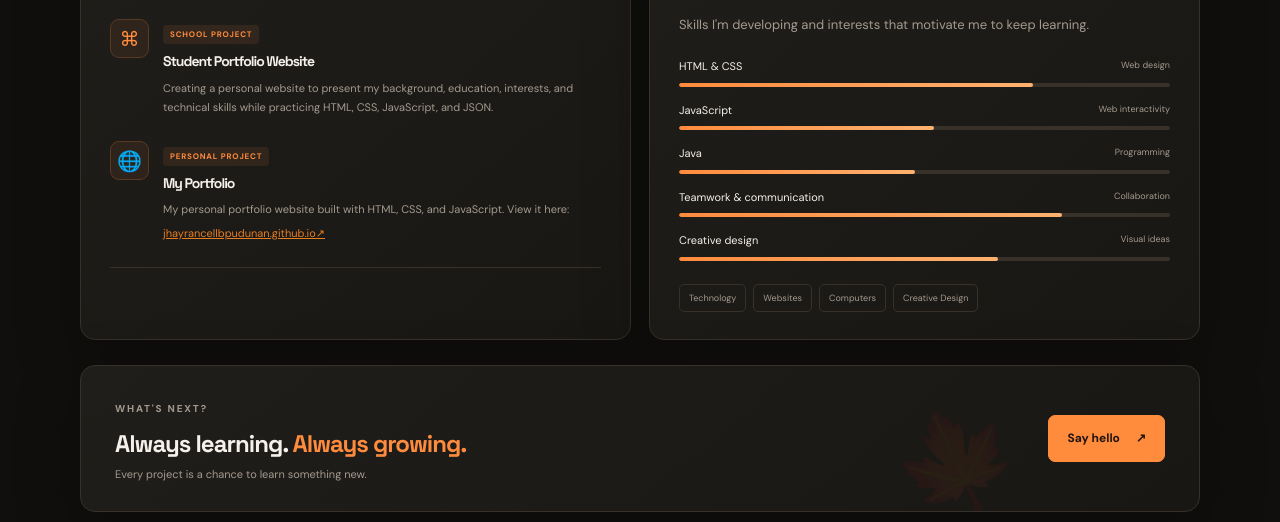
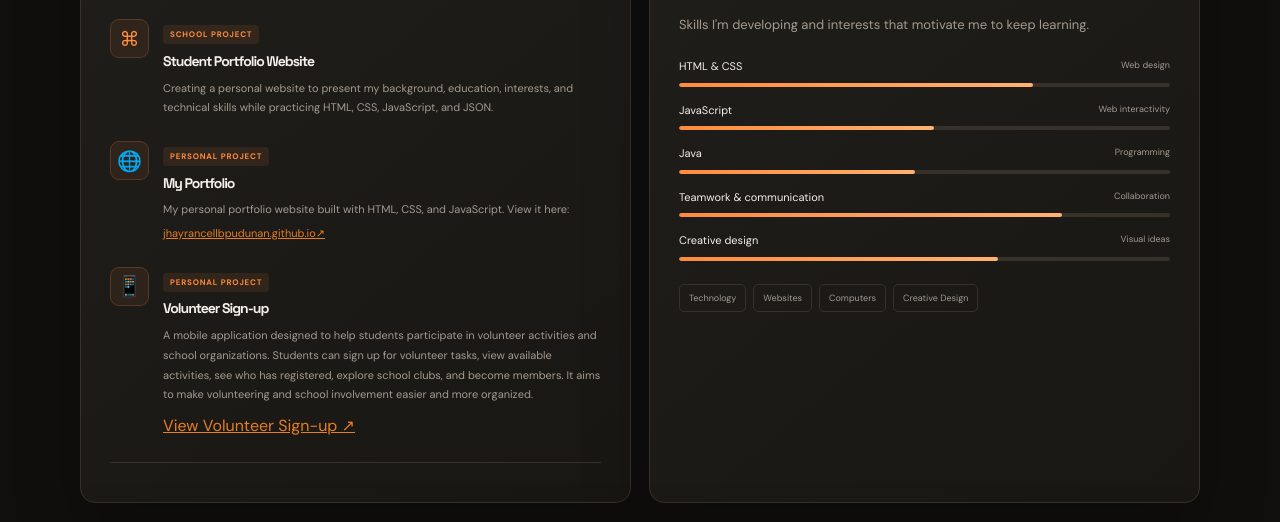
Before and after one commit to jhayrancellbpudunan-boop/jhayrancellbpudunan-boop, a plain HTML site: page index.html in a window 1280 px wide. Shown: the part 1309-1831 px from the top of the page. Drawn offline with Linux system fonts and the light colour scheme; no server answers.

Commit message:
index.html

```diff
--- a/index.html
+++ b/index.html
@@ -263,6 +263,29 @@
           </div>
         </div>
 
+
+<div class="experience-block">
+  <div class="experience-icon">📱</div>
+  <div>
+    <span class="pill">PERSONAL PROJECT</span>
+    <h3>Volunteer Sign-up</h3>
+    <p>
+      A mobile application designed to help students participate
+      in volunteer activities and school organizations. Students
+      can sign up for volunteer tasks, view available activities,
+      see who has registered, explore school clubs, and become
+      members. It aims to make volunteering and school
+      involvement easier and more organized.
+    </p>
+    <a href="https://volunteerpoject.netlify.app/"
+       target="_blank"
+       rel="noopener noreferrer"
+       style="color: #e67e22; text-decoration: underline; display: inline-block; margin-top: 8px;">
+      View Volunteer Sign-up ↗
+    </a>
+  </div>
+</div>
+
         <p class="note">
 
         </p>
```
